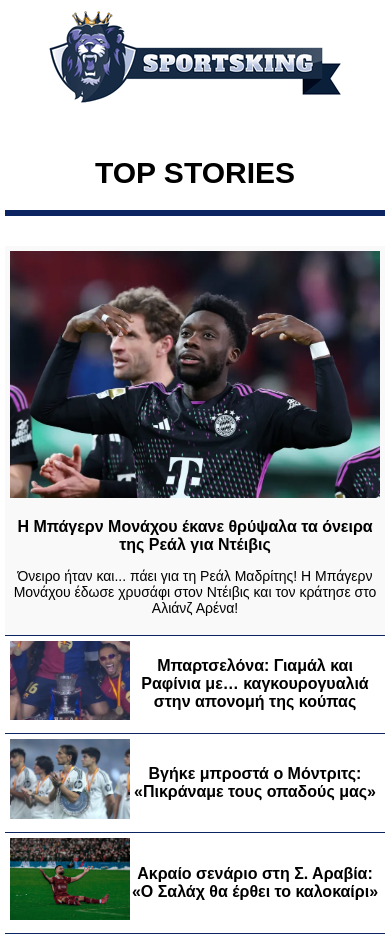
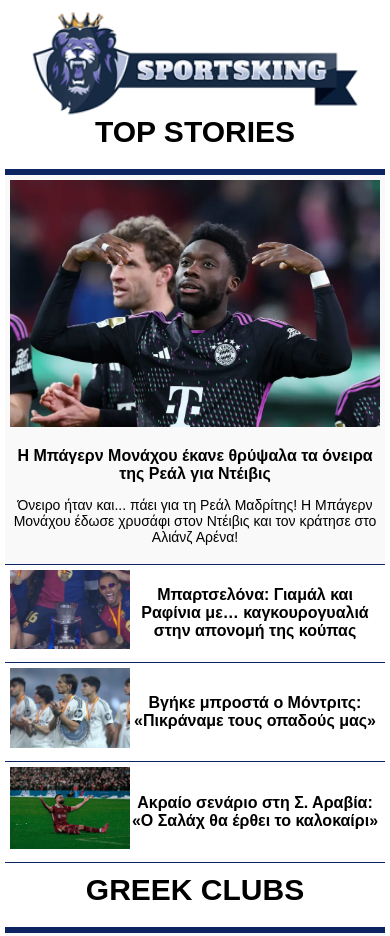
Before and after one commit to Ntinos47/Sportsking.gr-Table, a plain HTML site: page index.html in a window 390 px wide. Shown: the top 936 px of the page. Drawn offline with Linux system fonts and the light colour scheme.

Commit message:
Logo Respomsive

```diff
--- a/index.html
+++ b/index.html
@@ -8,8 +8,8 @@
 </head>
 <body>
 
-    <div class="logo">
-        <img src="img/slogo-min.png" alt="logo">
+    <div class="wrap-logo">
+        <img class="logo" src="img/slogo-min.png" alt="logo">
     </div>
 
     <table class="parent-table">
--- a/style.css
+++ b/style.css
@@ -1,9 +1,18 @@
 body {
   font-family: Arial, sans-serif;
-  margin: 20px;
+  margin: 0;
+  padding: 0;
   display: flex;
   flex-direction: column;
   align-items: center;
+}
+
+.wrap-logo {
+  height: 100px;
+}
+.logo {
+  width: 100%;
+  height: 150px;
 }
 
 .article-title {
@@ -19,6 +28,7 @@ body {
 }
 
 h3 {
+  margin: 0;
   font-size: 30px;
   text-align: center;
   padding-bottom: 20px;
@@ -89,6 +99,14 @@ td.small-article, td.large-article {
     padding: 0;
   }
 
+  .wrap-logo {
+    height: 110px;
+  }
+  .logo {
+    width: 100%;
+    height: 130px;
+  }
+
   table {
     width: 90%;
     margin: 0 auto;
```
